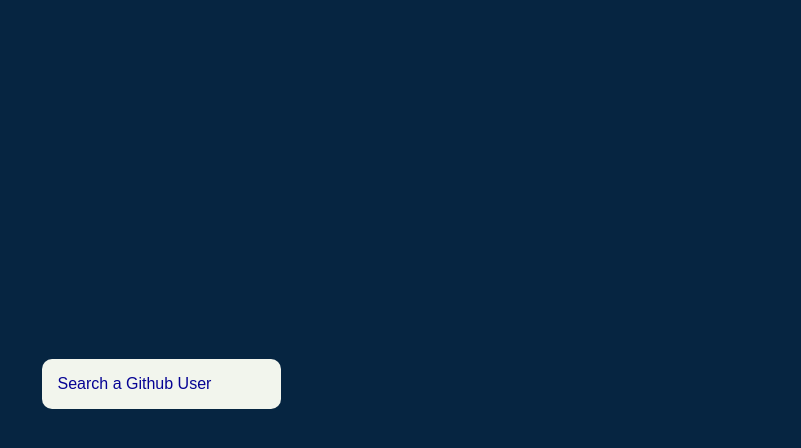
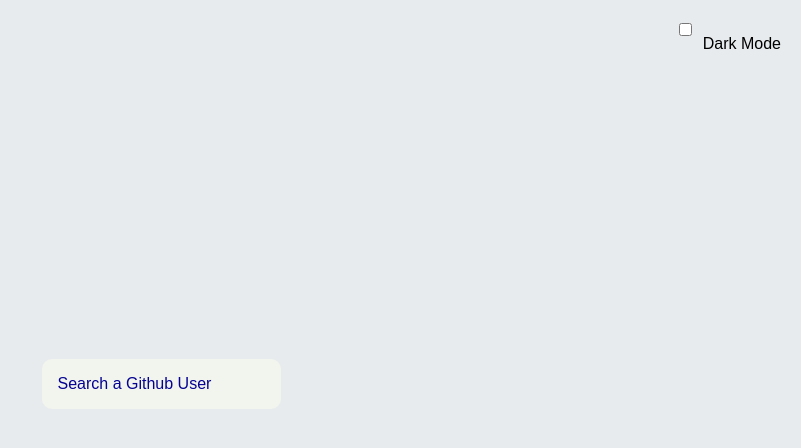
Before and after one commit to brigitabi/GitHubProfilesClone, a plain HTML site: page index.html in a window 1280 px wide. Shown: the whole page, without its empty margins (479-1280 px from the left). Drawn offline with Linux system fonts and the light colour scheme.

Commit message:
dark mode feature

```diff
--- a/index.html
+++ b/index.html
@@ -1,7 +1,12 @@
 <!DOCTYPE html>
+<div class="dark-mode-toggle-container">
+    <input type="checkbox" id="dark-mode-toggle" />
+    <label for="dark-mode-toggle" class="dark-mode-toggle-label">Dark Mode</label>
+</div>
 <html lang="en">
   <head>
     <meta charset="UTF-8"/>
+    <!-- Example of a toggle switch for dark mode -->
     <meta name="viewport" content="width=device-width, initial-scale=1.0" />
     <title>GitHub Profiles Clone</title>
     <link rel="stylesheet" href="style.css"/>
--- a/script.js
+++ b/script.js
@@ -3,6 +3,13 @@ const APIURL = 'https://api.github.com/users/';
 const main = document.getElementById("main");
 const form = document.getElementById("form");
 const search = document.getElementById("search");
+
+const darkModeToggle = document.getElementById("dark-mode-toggle");
+const body = document.body;
+
+darkModeToggle.addEventListener("change", () => {
+    body.classList.toggle("dark");
+  });
 
 async function getUser(username) {
     const resp = await fetch(APIURL + username);
--- a/style.css
+++ b/style.css
@@ -5,7 +5,7 @@
 }
 
 body {
-    background-color: rgb(6, 37, 65);
+    background-color: rgb(232, 235, 238);
     font-family: "Poppings", sans-serif;
     margin: 0;
     display: flex;
@@ -96,3 +96,22 @@ input:focus {
     margin-bottom: 0.5rem;
     text-decoration: none;
 }
+
+body.dark {
+    background-color: rgb(3, 9, 95);
+    color: #f5f5f5;
+  }
+
+.dark-mode-toggle-container {
+    display: flex;
+    justify-content: flex-end;
+    align-items: center;
+    position: fixed;
+    top: 20px;
+    right: 20px;
+    z-index: 9999;
+  }
+
+.dark-mode-toggle-label {
+    margin-left: 8px;
+  }
```
Also changed, not shown: 1 other file.
